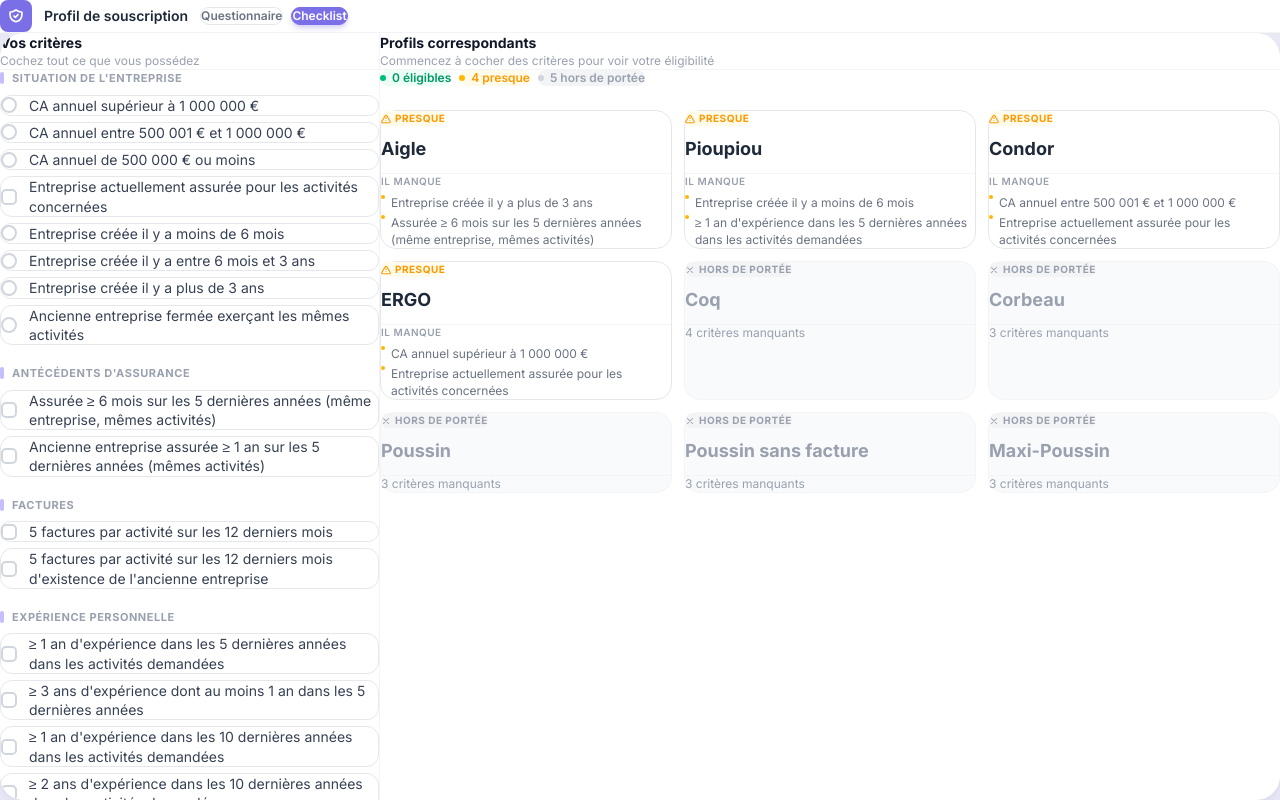
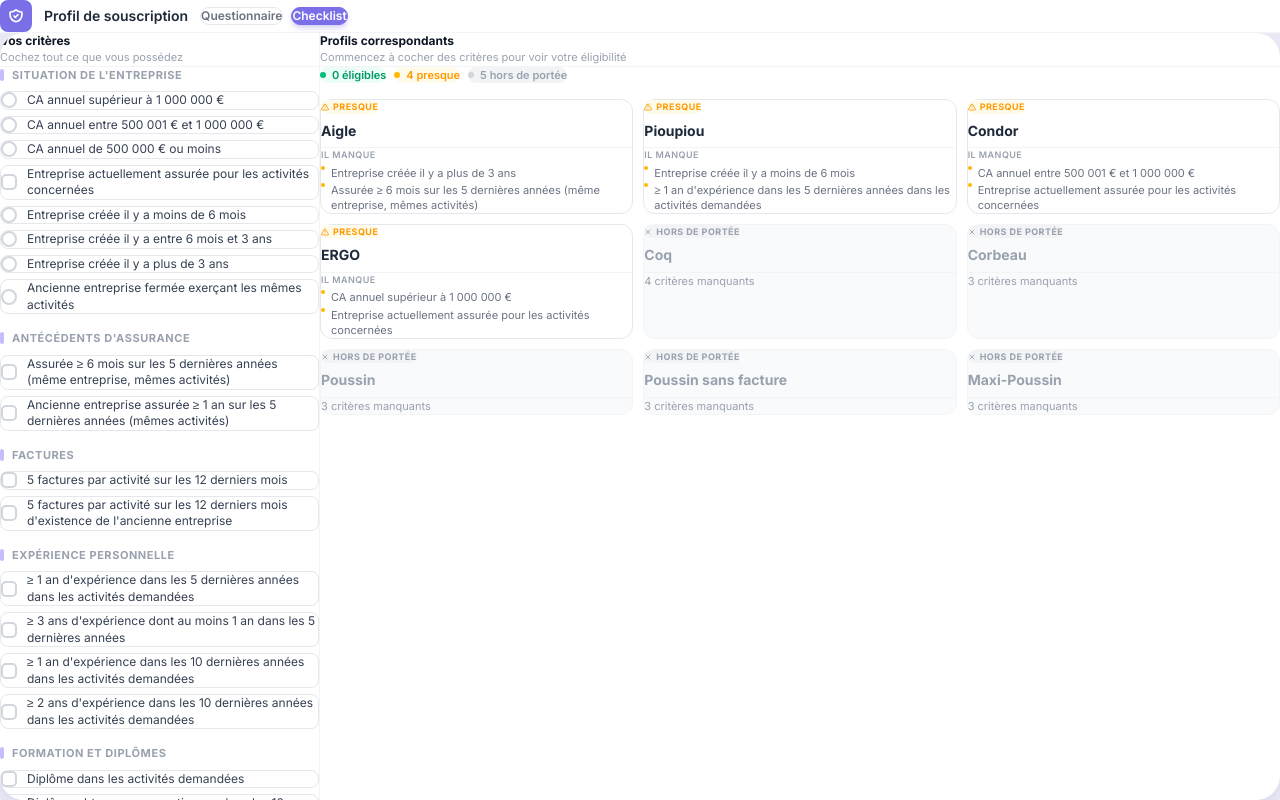
Before and after one commit to valentinbertrand-commits/insurance-profiler, a React (Vite) app: page / in a window 1280 px wide. Both pictures are taken after a click on the button "Checklist". Built offline with nearby package versions, Linux system fonts and the light colour scheme.

Commit message:
Reduce checklist UI sizing and improve column spacing
Compact criteria items, profile cards, and grid gaps for a better-proportioned layout.

Co-Authored-By: Claude Sonnet 4.6 <noreply@anthropic.com>

```diff
--- a/src/components/checklist/ChecklistView.tsx
+++ b/src/components/checklist/ChecklistView.tsx
@@ -21,16 +21,16 @@ export function ChecklistView() {
       className="bg-white rounded-3xl overflow-hidden flex-1 flex flex-col"
       style={{ boxShadow: '0 2px 4px rgba(0,0,0,0.04), 0 16px 48px rgba(123,111,232,0.10)' }}
     >
-      <div className="flex flex-1">
+      <div className="flex flex-1 divide-x divide-gray-100 gap-0">
 
         {/* ── Colonne gauche : critères ────────────────────────────────────── */}
-        <div className="w-[380px] shrink-0 border-r border-gray-100 flex flex-col">
+        <div className="w-[320px] shrink-0 border-r border-gray-100 flex flex-col">
           {/* En-tête */}
-          <div className="px-7 py-6 border-b border-gray-100">
+          <div className="px-5 py-4 border-b border-gray-100">
             <div className="flex items-center justify-between">
               <div>
-                <p className="text-sm font-bold text-gray-900">Vos critères</p>
-                <p className="text-xs text-gray-400 mt-0.5">
+                <p className="text-xs font-bold text-gray-900">Vos critères</p>
+                <p className="text-[11px] text-gray-400 mt-0.5">
                   Cochez tout ce que vous possédez
                 </p>
               </div>
@@ -62,7 +62,7 @@ export function ChecklistView() {
           </div>
 
           {/* Sections */}
-          <div className="flex-1 overflow-y-auto px-5 py-5 flex flex-col gap-5">
+          <div className="flex-1 overflow-y-auto px-4 py-4 flex flex-col gap-4">
             {CRITERIA_SECTIONS.map(section => (
               <CriteriaSection
                 key={section.id}
@@ -77,9 +77,9 @@ export function ChecklistView() {
         {/* ── Colonne droite : résultats ───────────────────────────────────── */}
         <div className="flex-1 flex flex-col min-w-0">
           {/* En-tête */}
-          <div className="px-8 py-6 border-b border-gray-100">
-            <p className="text-sm font-bold text-gray-900">Profils correspondants</p>
-            <p className="text-xs text-gray-400 mt-0.5">
+          <div className="px-7 py-4 border-b border-gray-100">
+            <p className="text-xs font-bold text-gray-900">Profils correspondants</p>
+            <p className="text-[11px] text-gray-400 mt-0.5">
               {checked.size === 0
                 ? 'Commencez à cocher des critères pour voir votre éligibilité'
                 : 'Mis à jour en temps réel'}
@@ -87,7 +87,7 @@ export function ChecklistView() {
           </div>
 
           {/* Board */}
-          <div className="flex-1 overflow-y-auto px-8 py-7">
+          <div className="flex-1 overflow-y-auto px-7 py-5">
             <EligibilityBoard
               eligibilities={eligibilities}
               eligibleCount={eligibleCount}
--- a/src/components/checklist/CriteriaItem.tsx
+++ b/src/components/checklist/CriteriaItem.tsx
@@ -14,7 +14,7 @@ export function CriteriaItem({ criterion, isChecked, onChange }: Props) {
       role={isRadio ? 'radio' : 'checkbox'}
       aria-checked={isChecked}
       onClick={() => onChange(criterion.key, criterion.radioGroup)}
-      className={`w-full text-left flex items-center gap-3 px-4 py-3 rounded-xl border transition-all duration-150 cursor-pointer
+      className={`w-full text-left flex items-center gap-2.5 px-3 py-2.5 rounded-lg border transition-all duration-150 cursor-pointer
         ${isChecked
           ? 'border-[#7B6FE8] bg-[#F5F3FF]'
           : 'border-gray-200 bg-white hover:border-[#C4BEFF] hover:bg-gray-50/80'
@@ -36,7 +36,7 @@ export function CriteriaItem({ criterion, isChecked, onChange }: Props) {
 
       {/* Texte */}
       <span className="flex-1">
-        <span className={`block text-sm leading-snug transition-colors duration-150
+        <span className={`block text-xs leading-snug transition-colors duration-150
           ${isChecked ? 'text-[#4C3DB5] font-medium' : 'text-gray-700 font-normal'}`}
         >
           {criterion.label}
--- a/src/components/checklist/EligibilityBoard.tsx
+++ b/src/components/checklist/EligibilityBoard.tsx
@@ -10,25 +10,25 @@ interface Props {
 
 export function EligibilityBoard({ eligibilities, eligibleCount, partialCount, unreachableCount }: Props) {
   return (
-    <div className="flex flex-col gap-6">
+    <div className="flex flex-col gap-4">
       {/* Compteurs */}
       <div className="flex items-center gap-2 flex-wrap">
-        <span className="inline-flex items-center gap-1.5 text-xs font-semibold px-3 py-1.5 rounded-full bg-emerald-50 text-emerald-600">
+        <span className="inline-flex items-center gap-1.5 text-[11px] font-semibold px-2.5 py-1 rounded-full bg-emerald-50 text-emerald-600">
           <span className="w-1.5 h-1.5 rounded-full bg-emerald-500" />
           {eligibleCount} éligible{eligibleCount !== 1 ? 's' : ''}
         </span>
-        <span className="inline-flex items-center gap-1.5 text-xs font-semibold px-3 py-1.5 rounded-full bg-amber-50 text-amber-500">
+        <span className="inline-flex items-center gap-1.5 text-[11px] font-semibold px-2.5 py-1 rounded-full bg-amber-50 text-amber-500">
           <span className="w-1.5 h-1.5 rounded-full bg-amber-400" />
           {partialCount} presque
         </span>
-        <span className="inline-flex items-center gap-1.5 text-xs font-semibold px-3 py-1.5 rounded-full bg-gray-100 text-gray-400">
+        <span className="inline-flex items-center gap-1.5 text-[11px] font-semibold px-2.5 py-1 rounded-full bg-gray-100 text-gray-400">
           <span className="w-1.5 h-1.5 rounded-full bg-gray-300" />
           {unreachableCount} hors de portée
         </span>
       </div>
 
       {/* Grille */}
-      <div className="grid grid-cols-3 gap-3">
+      <div className="grid grid-cols-3 gap-2.5">
         {eligibilities.map(e => (
           <ProfileStatusCard key={e.profileId} eligibility={e} />
         ))}
--- a/src/components/checklist/ProfileStatusCard.tsx
+++ b/src/components/checklist/ProfileStatusCard.tsx
@@ -14,21 +14,19 @@ export function ProfileStatusCard({ eligibility }: Props) {
   if (status === 'eligible') {
     return (
       <div
-        className="rounded-2xl p-5 flex flex-col gap-3 transition-all duration-300"
+        className="rounded-xl p-3.5 flex flex-col gap-2 transition-all duration-300"
         style={{ backgroundColor: profile.bgColor, border: `1.5px solid ${profile.color}22` }}
       >
-        <div className="flex items-center justify-between">
         <span
-            className="inline-flex items-center gap-1 text-[10px] font-bold uppercase tracking-wider px-2 py-0.5 rounded-full"
+          className="inline-flex items-center gap-1 text-[9px] font-bold uppercase tracking-wider px-1.5 py-0.5 rounded-full self-start"
           style={{ backgroundColor: profile.color + '18', color: profile.color }}
         >
-            <svg className="w-2.5 h-2.5" fill="none" stroke="currentColor" viewBox="0 0 24 24">
+          <svg className="w-2 h-2" fill="none" stroke="currentColor" viewBox="0 0 24 24">
             <path strokeLinecap="round" strokeLinejoin="round" strokeWidth={3} d="M5 13l4 4L19 7" />
           </svg>
           Éligible
         </span>
-        </div>
-        <p className="text-lg font-bold leading-tight" style={{ color: profile.color }}>
+        <p className="text-sm font-bold leading-tight" style={{ color: profile.color }}>
           {profile.name}
         </p>
       </div>
@@ -38,24 +36,22 @@ export function ProfileStatusCard({ eligibility }: Props) {
   // ── Presque ─────────────────────────────────────────────────────────────────
   if (status === 'partial') {
     return (
-      <div className="rounded-2xl p-5 flex flex-col gap-3 bg-white border border-gray-200 transition-all duration-300">
-        <div className="flex items-center justify-between">
-          <span className="inline-flex items-center gap-1 text-[10px] font-bold uppercase tracking-wider px-2 py-0.5 rounded-full bg-amber-50 text-amber-500">
-            <svg className="w-2.5 h-2.5" fill="none" stroke="currentColor" viewBox="0 0 24 24">
+      <div className="rounded-xl p-3.5 flex flex-col gap-2 bg-white border border-gray-200 transition-all duration-300">
+        <span className="inline-flex items-center gap-1 text-[9px] font-bold uppercase tracking-wider px-1.5 py-0.5 rounded-full bg-amber-50 text-amber-500 self-start">
+          <svg className="w-2 h-2" fill="none" stroke="currentColor" viewBox="0 0 24 24">
             <path strokeLinecap="round" strokeLinejoin="round" strokeWidth={2.5}
               d="M12 9v2m0 4h.01M10.29 3.86L1.82 18a2 2 0 001.71 3h16.94a2 2 0 001.71-3L13.71 3.86a2 2 0 00-3.42 0z" />
           </svg>
           Presque
         </span>
-        </div>
-        <p className="text-lg font-bold text-gray-800 leading-tight">{profile.name}</p>
-        <div className="flex flex-col gap-1.5 border-t border-gray-100 pt-2.5">
-          <p className="text-[10px] font-semibold uppercase tracking-wider text-gray-400">Il manque</p>
-          <ul className="flex flex-col gap-1">
+        <p className="text-sm font-bold text-gray-800 leading-tight">{profile.name}</p>
+        <div className="flex flex-col gap-1 border-t border-gray-100 pt-2">
+          <p className="text-[9px] font-semibold uppercase tracking-wider text-gray-400">Il manque</p>
+          <ul className="flex flex-col gap-0.5">
             {missingCriteria.map(key => (
               <li key={key} className="flex items-start gap-1.5">
                 <span className="w-1 h-1 rounded-full bg-amber-400 mt-1.5 shrink-0" />
-                <span className="text-xs text-gray-500 leading-snug">{getCriterionLabel(key)}</span>
+                <span className="text-[11px] text-gray-500 leading-snug">{getCriterionLabel(key)}</span>
               </li>
             ))}
           </ul>
@@ -66,18 +62,16 @@ export function ProfileStatusCard({ eligibility }: Props) {
 
   // ── Hors de portée ──────────────────────────────────────────────────────────
   return (
-    <div className="rounded-2xl p-5 flex flex-col gap-3 bg-gray-50 border border-gray-100 transition-all duration-300">
-      <div className="flex items-center justify-between">
-        <span className="inline-flex items-center gap-1 text-[10px] font-bold uppercase tracking-wider px-2 py-0.5 rounded-full bg-gray-100 text-gray-400">
-          <svg className="w-2.5 h-2.5" fill="none" stroke="currentColor" viewBox="0 0 24 24">
+    <div className="rounded-xl p-3.5 flex flex-col gap-2 bg-gray-50 border border-gray-100 transition-all duration-300">
+      <span className="inline-flex items-center gap-1 text-[9px] font-bold uppercase tracking-wider px-1.5 py-0.5 rounded-full bg-gray-100 text-gray-400 self-start">
+        <svg className="w-2 h-2" fill="none" stroke="currentColor" viewBox="0 0 24 24">
           <path strokeLinecap="round" strokeLinejoin="round" strokeWidth={2.5} d="M6 18L18 6M6 6l12 12" />
         </svg>
         Hors de portée
       </span>
-      </div>
-      <p className="text-lg font-bold text-gray-400 leading-tight">{profile.name}</p>
+      <p className="text-sm font-bold text-gray-400 leading-tight">{profile.name}</p>
       {missingCriteria.length > 0 && (
-        <p className="text-xs text-gray-400 border-t border-gray-100 pt-2">
+        <p className="text-[11px] text-gray-400 border-t border-gray-100 pt-1.5">
           {missingCriteria.length} critère{missingCriteria.length > 1 ? 's' : ''} manquant{missingCriteria.length > 1 ? 's' : ''}
         </p>
       )}
```
Lines whose indentation alone changed are shown as unchanged.
